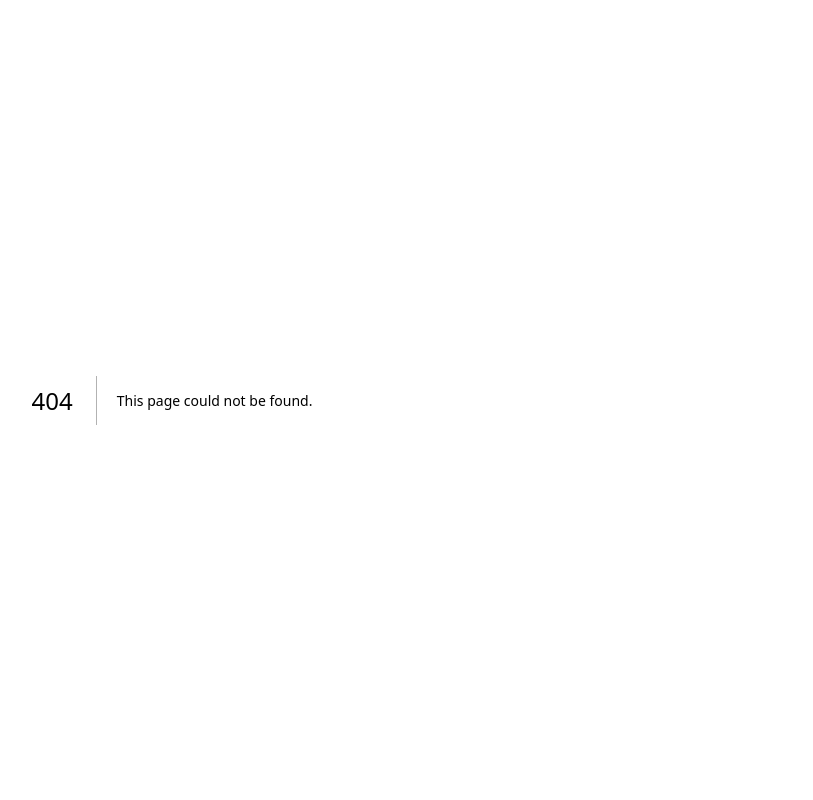
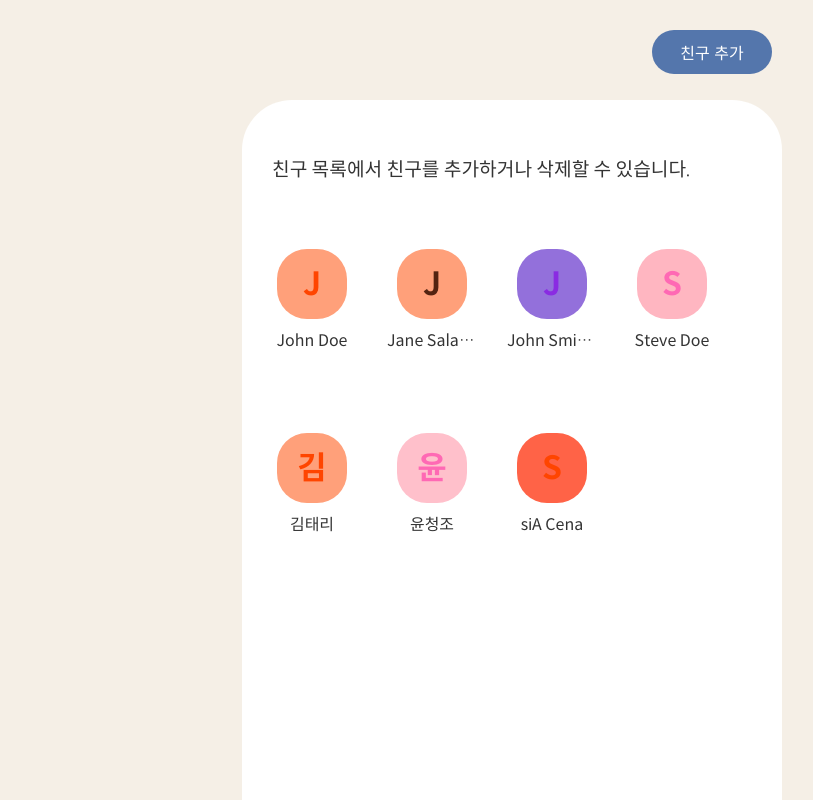
Before and after one commit to Chatting-Toy-Project/Chatting-Client, a Next.js app: page /friends in a window 1280 px wide. Before the commit this address had no page. Shown: the whole page, without its empty margins (128-941 px from the left). Built offline with nearby package versions, Linux system fonts and the light colour scheme.

Commit message:
feat : 친구 목록 페이지 추가

```diff
--- a/public/style/globals.css
+++ b/public/style/globals.css
@@ -28,7 +28,7 @@ body {
   /* 1rem 정의 */
   font-size: 16px;
   color: #333;
-  background: #fff;
+  background-color: #f5efe6;
   font-weight: 500;
 
   height: 100vh;
--- /dev/null
+++ b/src/app/friends/dummy.ts
@@ -0,0 +1,12 @@
+import { User } from "@/types/user";
+
+// 15명
+export const friendsDummy: User[] = [
+  { userId: "john_doe", userName: "John Doe" },
+  { userId: "jane_salahme", userName: "Jane Salahme" },
+  { userId: "john_smith", userName: "John Smith John Smith" },
+  { userId: "jane_doe", userName: "Steve Doe" },
+  { userId: "john_salahme", userName: "김태리" },
+  { userId: "jane_smith", userName: "윤청조" },
+  { userId: "john_cena", userName: "siA Cena" },
+];
--- /dev/null
+++ b/src/app/friends/page.tsx
@@ -0,0 +1,25 @@
+import UserProfile from "@/components/card/UserProfile";
+import { friendsDummy } from "./dummy";
+import "./style.scss";
+import FriendCard from "@/components/card/FriendCard";
+const page = () => {
+  return (
+    <section className="friend_page_wrapper">
+      <div className="friend_page_title">
+        <button className="add_friend_button">친구 추가</button>
+      </div>
+      <div className="friend_list_wrapper">
+        <div className="friend_list_title">
+          친구 목록에서 친구를 추가하거나 삭제할 수 있습니다.
+        </div>
+        <div className="friend_list">
+          {friendsDummy.map((friend) => {
+            return <FriendCard key={friend.userId} friend={friend} />;
+          })}
+        </div>
+      </div>
+    </section>
+  );
+};
+
+export default page;
--- /dev/null
+++ b/src/app/friends/style.scss
@@ -0,0 +1,49 @@
+.friend_page_wrapper {
+  background-color: #f5efe6;
+  .friend_page_title {
+    height: 100px;
+    padding: 30px 20px;
+    position: relative;
+    .add_friend_button {
+      position: absolute;
+      right: 40px;
+      background-color: #5476ac;
+      color: #ffffff;
+      padding: 10px 20px;
+      border-radius: 50px;
+      width: 120px;
+      font-size: 1rem;
+      font-weight: 500;
+      border: none;
+      cursor: pointer;
+      &:hover {
+        background-color: rgb(106, 121, 255);
+      }
+    }
+  }
+}
+
+.friend_list_wrapper {
+  height: calc(100vh - 100px);
+  background-color: rgb(255, 255, 255);
+  width: 90%;
+  margin: auto;
+  border-top-left-radius: 50px;
+  border-top-right-radius: 50px;
+  padding: 20px;
+  .friend_list_title {
+    font-size: 1.2rem;
+    margin: 40px 10px;
+  }
+  overflow-y: auto;
+}
+
+.friend_list {
+  overflow-y: auto;
+  display: flex;
+  justify-content: flex-start;
+  line-height: 1.5;
+  flex-wrap: wrap;
+  align-content: flex-start;
+  gap: 20px;
+}
--- /dev/null
+++ b/src/components/card/FriendCard.tsx
@@ -0,0 +1,15 @@
+import React from "react";
+import UserProfile from "./UserProfile";
+import { User } from "@/types/user";
+import "../style.scss";
+
+const FriendCard = ({ friend }: { friend: User }) => {
+  return (
+    <div className="friend_card">
+      <UserProfile name={friend.userName} />
+      <div className="friend_name">{friend.userName}</div>
+    </div>
+  );
+};
+
+export default FriendCard;
--- /dev/null
+++ b/src/components/card/UserProfile.tsx
@@ -0,0 +1,34 @@
+import "../style.scss";
+const UserProfile = ({ name }: { name: string }) => {
+  const colors = [
+    { bgColor: "#FFC0CB", fontColor: "#FF69B4" },
+    { bgColor: "#FFA07A", fontColor: "#FF4500" },
+    { bgColor: "#20B2AA", fontColor: "#008080" },
+    { bgColor: "#87CEFA", fontColor: "#1E90FF" },
+    { bgColor: "#9370DB", fontColor: "#8A2BE2" },
+    { bgColor: "#FFD700", fontColor: "#FF8C00" },
+    { bgColor: "#7FFFD4", fontColor: "#40E0D0" },
+    { bgColor: "#90EE90", fontColor: "#2E8B57" },
+    { bgColor: "#FFA07A", fontColor: "#532311" },
+    { bgColor: "#FFB6C1", fontColor: "#FF69B4" },
+    { bgColor: "#FF6347", fontColor: "#FF4500" },
+  ];
+
+  const firstCharacter = name[0].toUpperCase();
+
+  const randomColor = colors[Math.floor(Math.random() * colors.length)];
+
+  return (
+    <div
+      className="user_profile"
+      style={{
+        backgroundColor: randomColor.bgColor,
+        color: randomColor.fontColor,
+      }}
+    >
+      {firstCharacter}
+    </div>
+  );
+};
+
+export default UserProfile;
--- a/src/components/style.scss
+++ b/src/components/style.scss
@@ -87,3 +87,40 @@
     }
   }
 }
+
+.friend_card {
+  width: 100px;
+  margin: 10px 0;
+  padding: 20px 5px;
+  border-radius: 10px;
+  display: flex;
+  flex-direction: column;
+  justify-content: center;
+  align-items: center;
+  &:hover {
+    background-color: rgba(241, 241, 241, 0.289);
+    cursor: pointer;
+  }
+  .friend_name {
+    font-size: 1rem;
+    font-weight: 500;
+    margin-top: 10px;
+    width: 90px;
+    text-align: center;
+    white-space: nowrap;
+    overflow: hidden;
+    text-overflow: ellipsis;
+  }
+}
+
+.user_profile {
+  width: 70px;
+  height: 70px;
+  border-radius: 30px;
+  margin: 0 auto;
+  display: flex;
+  justify-content: center;
+  align-items: center;
+  font-weight: 700;
+  font-size: 2rem;
+}
--- a/src/types/user.ts
+++ b/src/types/user.ts
@@ -1,7 +1,7 @@
 export interface User {
   userId: string;
   userName: string;
-  userPassword: string;
-  createdDate: string;
-  role: string;
+  userPassword?: string;
+  createdDate?: string;
+  role?: string;
 }
```
Also changed, not shown: src/app/page.tsx (+6 -1 lines).
